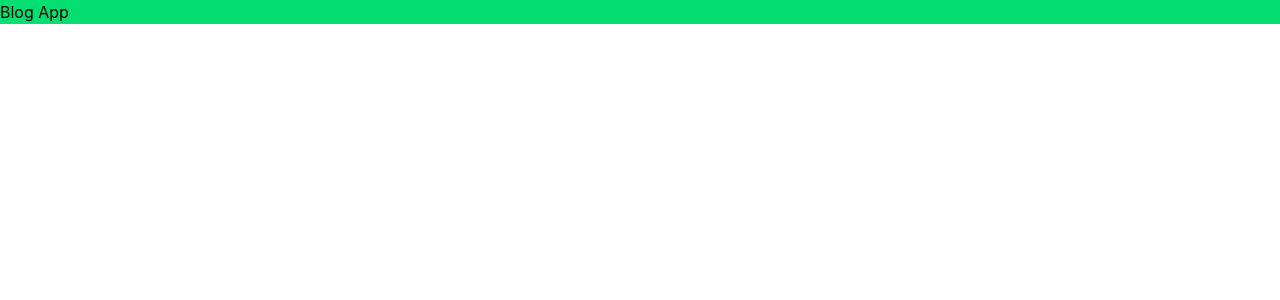
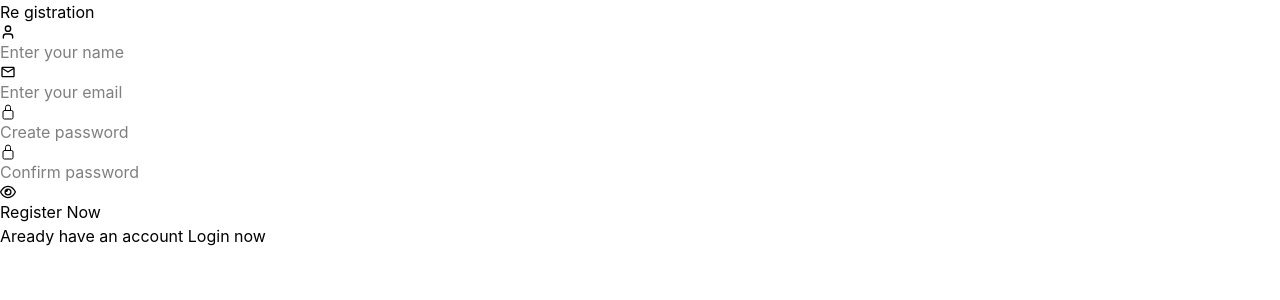
Before and after one commit to RizwanAhmed001/Blog-App, a React (Vite) app in the folder client/: page /register in a window 1280 px wide. Shown: the top 300 px of the page. Built offline with nearby package versions, Linux system fonts and the light colour scheme.

Commit message:
register functionality is done without api now

```diff
--- a/client/package.json
+++ b/client/package.json
@@ -14,6 +14,7 @@
     "axios": "^1.14.0",
     "react": "^19.2.4",
     "react-dom": "^19.2.4",
+    "react-icons": "^5.6.0",
     "react-router-dom": "^7.14.0",
     "react-toastify": "^11.0.5",
     "tailwindcss": "^4.2.2"
--- a/client/src/App.jsx
+++ b/client/src/App.jsx
@@ -1,10 +1,20 @@
+import { Route, Routes } from "react-router-dom";
+import Blogs from "./pages/Blogs";
+import Blog from "./pages/Blog";
+import Register from "./pages/Register";
+import Error from "./pages/Error";
+
 function App() {
-
   return (
-    <>
-      <div className="bg-green-400">Blog App</div>
-    </>
-  )
+    <div>
+      <Routes>
+        <Route element={<Blogs />} path="/" />
+        <Route element={<Blog />} path="/:blogid" />
+        <Route element={<Register />} path="/register" />
+        <Route element={<Error />} path="*" />
+      </Routes>
+    </div>
+  );
 }
 
-export default App
+export default App;
--- /dev/null
+++ b/client/src/pages/Blog.jsx
@@ -0,0 +1,9 @@
+const Blog = () => {
+  return (
+    <div>
+      Blog
+    </div>
+  )
+}
+
+export default Blog
--- /dev/null
+++ b/client/src/pages/Blogs.jsx
@@ -0,0 +1,9 @@
+const Blogs = () => {
+  return (
+    <div>
+      Blogs
+    </div>
+  )
+}
+
+export default Blogs
--- /dev/null
+++ b/client/src/pages/Error.jsx
@@ -0,0 +1,9 @@
+const Error = () => {
+  return (
+    <div>
+      Error
+    </div>
+  )
+}
+
+export default Error
--- /dev/null
+++ b/client/src/pages/Register.jsx
@@ -0,0 +1,92 @@
+import { useState } from "react";
+import { LuUser } from "react-icons/lu";
+import { MdOutlineEmail } from "react-icons/md";
+import { IoLockClosedOutline } from "react-icons/io5";
+import { FaRegEye } from "react-icons/fa6";
+import { FaRegEyeSlash } from "react-icons/fa6";
+
+const Register = () => {
+  const [login, setLogin] = useState(true);
+  const [passwordVis, setPasswordVis] = useState(true);
+  return <div>
+
+    {!login &&
+    // Register
+      <form>
+
+        <h2><span>Re</span> <span>gistration</span></h2>
+
+        <div>
+          <LuUser />
+          <input type="text" placeholder="Enter your name" name="name" required />
+        </div>
+
+        <div>
+          <MdOutlineEmail />
+          <input type="email" placeholder="Enter your email" name="email" />
+        </div>
+
+        <div>
+          <IoLockClosedOutline />
+          <input type="password" placeholder="Create password" name="password" />
+        </div>
+
+        <div>
+          <IoLockClosedOutline />
+          <input type={passwordVis ? "password" : "text"} placeholder="Confirm password" name="confirm password" />
+
+          {
+            passwordVis ? <FaRegEye onClick={() => setPasswordVis(false)}/> : <FaRegEyeSlash onClick={() => setPasswordVis(true)} />
+          }
+
+        </div>
+
+        <button>Register Now</button>
+
+        <div>Aready have an account <span onClick={() => setLogin(true)}>Login now</span></div>
+
+
+      </form>
+    }
+
+    {login &&
+    // Login
+      <form>
+
+        <h2><span>Re</span> <span>gistration</span></h2>
+
+        <div>
+          <LuUser />
+          <input type="text" placeholder="Enter your name" name="name" required />
+        </div>
+
+        <div>
+          <MdOutlineEmail />
+          <input type="email" placeholder="Enter your email" name="email" />
+        </div>
+
+        <div>
+          <IoLockClosedOutline />
+          <input type="password" placeholder="Create password" name="password" />
+        </div>
+
+        <div>
+          <IoLockClosedOutline />
+          <input type={passwordVis ? "password" : "text"} placeholder="Confirm password" name="confirm password" />
+
+          {
+            passwordVis ? <FaRegEye onClick={() => setPasswordVis(false)}/> : <FaRegEyeSlash onClick={() => setPasswordVis(true)} />
+          }
+
+        </div>
+
+        <button>Register Now</button>
+
+        <div>Aready have an account <span onClick={() => setLogin(true)}>Login now</span></div>
+      </form>
+    }
+
+    </div>;
+};
+
+export default Register;
```
Also changed, not shown: 1 other file (tests, documents, lock files or other folders).
